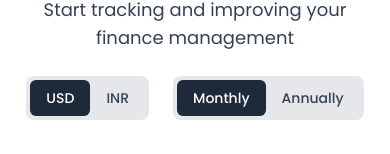
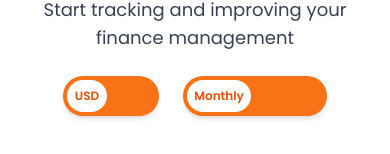
Before and after one commit to Faizanshaikh26/landingLabs, a React (Vite) app in the folder client/: page /pricing in a window 390 px wide. Shown: the part 252-406 px from the top of the page. Built offline with nearby package versions, Linux system fonts and the light colour scheme; a web font is replaced by a local one.

Commit message:
Client-pricing-upadate

```diff
--- a/client/package.json
+++ b/client/package.json
@@ -18,7 +18,7 @@
     "@uploadcare/upload-client": "^6.17.0",
     "axios": "^1.11.0",
     "chart.js": "^4.5.0",
-    "framer-motion": "^12.23.6",
+    "framer-motion": "^12.23.12",
     "lucide-react": "^0.525.0",
     "motion": "^12.23.7",
     "react": "^18.3.1",
@@ -26,6 +26,7 @@
     "react-dom": "^18.3.1",
     "react-hook-form": "^7.62.0",
     "react-hot-toast": "^2.5.2",
+    "react-icons": "^5.5.0",
     "react-intersection-observer": "^9.16.0",
     "react-router-dom": "^6.22.0",
     "recharts": "^3.1.2",
--- a/client/src/Pages/Pricing.jsx
+++ b/client/src/Pages/Pricing.jsx
@@ -311,11 +311,12 @@
 //   )
 // }
 
-
 import { useState } from "react"
-import { motion } from "framer-motion"
+import { motion, AnimatePresence } from "framer-motion"
 import Navbar from "../components/Navbar"
 import Footer from "../Footer"
+
+
 import {
   Monitor,
   TrendingUp,
@@ -493,43 +494,49 @@ export default function Pricing() {
             <p className="text-gray-700 text-lg">
               Start tracking and improving your finance management
             </p>
+{/* ✅ Currency + Billing Toggle (UIverse Style, Smaller Text) */}
+<div className="flex justify-center gap-6 mt-6 flex-wrap">
+  {/* Currency Toggle */}
+  <label className="relative inline-flex items-center cursor-pointer">
+    <input
+      type="checkbox"
+      className="sr-only peer"
+      checked={currency === "INR"}
+      onChange={() => setCurrency(currency === "USD" ? "INR" : "USD")}
+    />
+    <div className="peer rounded-full outline-none duration-200 after:duration-500
+        w-24 h-10 bg-accent shadow-md
+        peer-focus:outline-none peer-focus:ring-2 peer-focus:ring-orange-400
+        after:content-['USD'] after:absolute after:rounded-full
+        after:h-8 after:w-10 after:bg-white after:top-1 after:left-1
+        after:flex after:justify-center after:items-center
+        after:text-[12px] after:font-semibold after:text-orange-600
+        peer-checked:after:translate-x-12 peer-checked:after:content-['INR']">
+    </div>
+  </label>
 
-            {/* ✅ Currency + Billing Toggle */}
-            <div className="flex justify-center gap-6 mt-6 flex-wrap">
-              {/* Currency Buttons */}
-              <div className="bg-gray-200 rounded-lg p-1 flex">
-                {["USD", "INR"].map((c) => (
-                  <button
-                    key={c}
-                    onClick={() => setCurrency(c)}
-                    className={`px-4 py-2 text-sm font-medium rounded-md transition ${
-                      currency === c
-                        ? "bg-gray-800 text-white"
-                        : "text-gray-700 hover:bg-gray-300"
-                    }`}
-                  >
-                    {c}
-                  </button>
-                ))}
+  {/* Billing Cycle Toggle */}
+  <label className="relative inline-flex items-center cursor-pointer">
+    <input
+      type="checkbox"
+      className="sr-only peer"
+      checked={billingCycle === "annually"}
+      onChange={() =>
+        setBillingCycle(billingCycle === "monthly" ? "annually" : "monthly")
+      }
+    />
+    <div className="peer rounded-full outline-none duration-200 after:duration-500
+        w-36 h-10 bg-accent shadow-md
+        peer-focus:outline-none peer-focus:ring-2 peer-focus:ring-orange-400
+        after:content-['Monthly'] after:absolute after:rounded-full
+        after:h-8 after:w-16 after:bg-white after:top-1 after:left-1
+        after:flex after:justify-center after:items-center
+        after:text-[12px] after:font-semibold after:text-orange-600
+        peer-checked:after:translate-x-18 peer-checked:after:content-['Yearly']">
+    </div>
+  </label>
 </div>
 
-              {/* Billing Cycle Buttons */}
-              <div className="bg-gray-200 rounded-lg p-1 flex">
-                {["monthly", "annually"].map((cycle) => (
-                  <button
-                    key={cycle}
-                    onClick={() => setBillingCycle(cycle)}
-                    className={`px-4 py-2 text-sm font-medium rounded-md capitalize transition ${
-                      billingCycle === cycle
-                        ? "bg-gray-800 text-white"
-                        : "text-gray-700 hover:bg-gray-300"
-                    }`}
-                  >
-                    {cycle}
-                  </button>
-                ))}
-              </div>
-            </div>
           </div>
 
          {/* Pricing Cards */}
@@ -541,7 +548,7 @@ export default function Pricing() {
       whileInView={{ opacity: 1, y: 0 }}
       viewport={{ once: false, amount: 0.2 }}
       transition={{ duration: 0.4, delay: index * 0.2 }}
-                className="bg-gray-800 border border-gray-700 rounded-2xl p-8 relative overflow-hidden group transition-all duration-500 hover:scale-[1.03] hover:shadow-2xl"
+      className="bg-gray-800 border border-gray-700 rounded-2xl p-8 relative overflow-hidden transition-all duration-500 hover:scale-[1.03] hover:shadow-2xl group"
     >
       {/* Most Popular Badge */}
       {plan.popular && (
@@ -567,7 +574,9 @@ export default function Pricing() {
               : ""}
           </span>
         </div>
-                  <p className="text-gray-400 text-sm leading-relaxed">{plan.description}</p>
+        <p className="text-gray-400 text-sm leading-relaxed">
+          {plan.description}
+        </p>
       </div>
 
       {/* CTA Button */}
@@ -601,8 +610,8 @@ export default function Pricing() {
             </li>
           ))}
 
-                    {/* Reveal remaining features on hover */}
-                    <div className="max-h-0  space-y-3 opacity-0 group-hover:max-h-40 group-hover:opacity-100 transition-all duration-500 overflow-hidden">
+          {/* Reveal remaining features ONLY for hovered card */}
+          <div className="max-h-0 space-y-3 opacity-0 group-hover:max-h-40 group-hover:opacity-100 transition-all duration-500 overflow-hidden">
             {plan.features.slice(2).map((feature, featureIndex) => (
               <li key={featureIndex + 2} className="flex items-start">
                 <svg
@@ -625,6 +634,7 @@ export default function Pricing() {
     </motion.div>
   ))}
 </div>
+
         </div>
       </section>
 
--- a/client/src/Pages/Services/details/ContentMarketing.jsx
+++ b/client/src/Pages/Services/details/ContentMarketing.jsx
@@ -339,15 +339,15 @@ export default function ContentMarketing() {
                 </p>
               </div>
 
-              <section className="text-primaryText pt-16 px-4">
+              <section className="text-primaryText pt-16">
                 <div className="mb-16">
-                  <h2 className="text-2xl lg:text-[40px] font-bold text-primaryText leading-tight mb-6">
+                  <h1 className="text-xl lg:text-4xl font-bold leading-tight mb-4">
                     Compelling content that{" "}
                     <span className="text-accent">
                       powers your growth
                     </span>
-                  </h2>
-                  <p className="text-secondaryText text-lg leading-relaxed max-w-4xl mx-auto">
+                  </h1>
+                  <p className="text-secondaryText text-lg leading-relaxed">
                     From strategy to analytics, our content marketing services are built to drive meaningful results for your brand.
                   </p>
                 </div>
@@ -367,8 +367,8 @@ export default function ContentMarketing() {
                       <div className="mb-4">
                         {hoveredIndex === index ? step.hoverIcon : step.defaultIcon}
                       </div>
-                      <h3 className="text-xl text-primaryText font-semibold mb-2">{step.title}</h3>
-                      <p className="text-secondaryText">{step.description}</p>
+                      <h1 className="text-xl lg:text-4xl font-bold leading-tight mb-4">{step.title}</h1>
+                      <p className="text-secondaryText text-lg leading-relaxed">{step.description}</p>
                     </div>
                   ))}
                 </div>
@@ -376,14 +376,14 @@ export default function ContentMarketing() {
 
               <section className="text-primaryText py-16 px-4">
                 <div className="space-y-10">
-                  <h2 className="text-2xl lg:text-4xl font-bold leading-tight">
+                  <h1 className="text-xl  lg:text-4xl font-bold leading-tight mb-4">
                     Create value that keeps <br />
                     <span className="text-accent">
                       audiences coming back
                     </span>
-                  </h2>
+                  </h1>
 
-                  <p className="text-secondaryText text-lg leading-relaxed max-w-3xl">
+                  <p className="text-secondaryText text-lg leading-relaxed">
                     Our writers, designers, and strategists work together to develop content experiences that educate, entertain, and engage.
                   </p>
 
@@ -400,7 +400,7 @@ export default function ContentMarketing() {
               <div className="py-16 px-4">
                 <div className="max-w-4xl mx-auto">
                   <div className="mb-12">
-                    <h1 className="text-4xl lg:text-5xl font-bold text-primaryText leading-tight mb-6">
+                    <h1 className="text-xl  lg:text-4xl font-bold leading-tight mb-4">
                       Frequently Asked Questions About <br />
                       <span className="text-accent">
                         Content Marketing
@@ -421,9 +421,9 @@ export default function ContentMarketing() {
                           onClick={() => toggleQuestion(faq.id)}
                           className="w-full flex items-center justify-between p-6 text-left group"
                         >
-                          <h3 className="text-primaryText text-lg font-medium pr-4 group-hover:text-accent transition-colors duration-300">
+                          <h1 className="text-xl  lg:text-4xl font-bold leading-tight mb-4">
                             {faq.question}
-                          </h3>
+                          </h1>
                           <div className="flex-shrink-0">
                             {openQuestion === faq.id ? (
                               <svg
@@ -454,7 +454,7 @@ export default function ContentMarketing() {
                         >
                           <div className="px-6 pb-6">
                             <div className="h-px bg-slate-700/50 mb-4"></div>
-                            <p className="text-secondaryText leading-relaxed">{faq.answer}</p>
+                            <p className="text-secondaryText text-lg leading-relaxed">{faq.answer}</p>
                           </div>
                         </div>
                       </div>
```
Also changed, not shown: 1 other file (tests, documents, lock files or other folders). Lines whose indentation alone changed are shown as unchanged.
